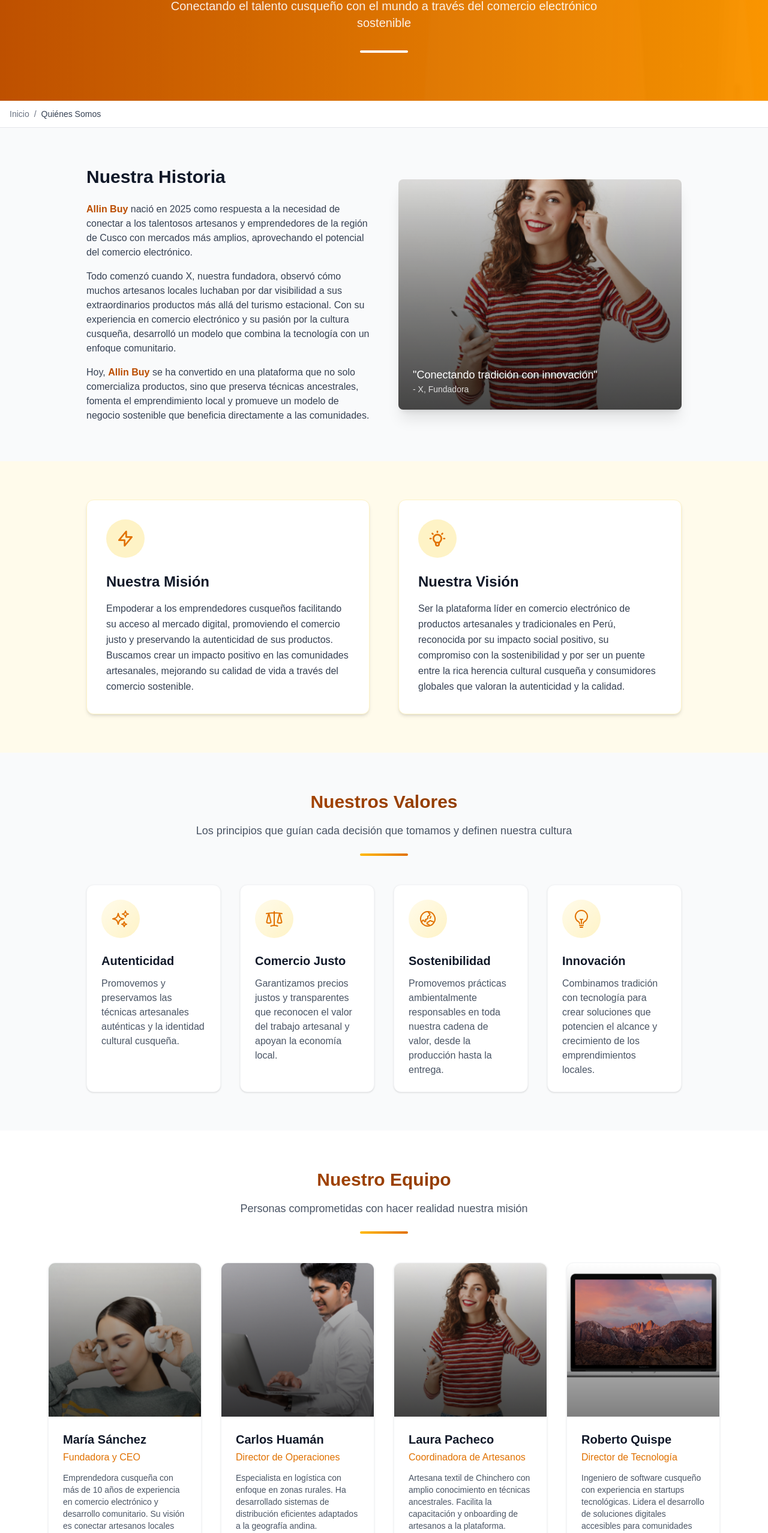
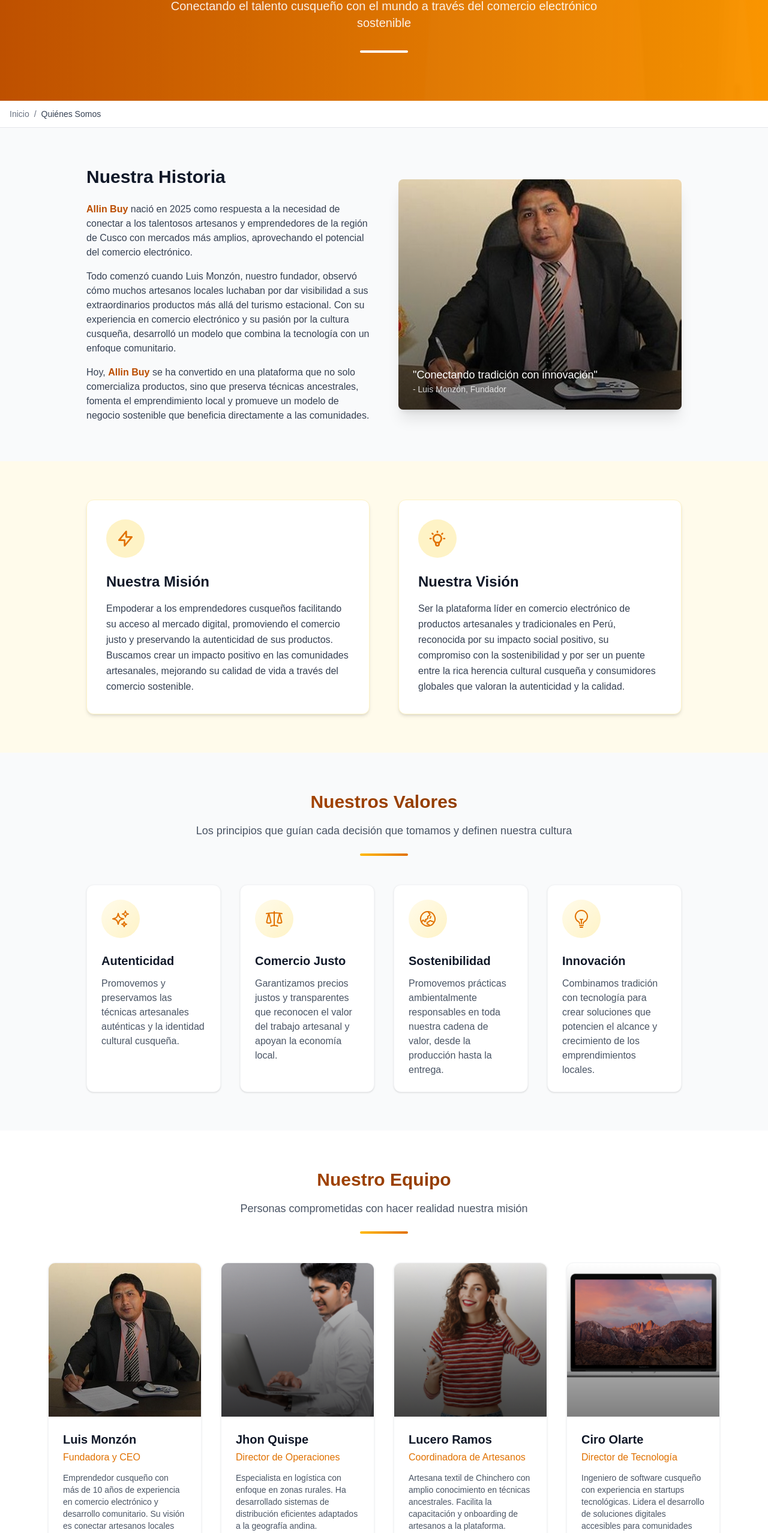
Before and after one commit to ciro8014/frontend-allin-buy, a Next.js app: page /quienes-somos in a window 1280 px wide. Shown: the part 226-2782 px from the top of the page at 60% size. Built offline with nearby package versions, Linux system fonts and the light colour scheme.

Commit message:
adding info

```diff
--- a/src/app/(main)/quienes-somos/page.js
+++ b/src/app/(main)/quienes-somos/page.js
@@ -8,25 +8,25 @@ export default function QuienesSomosPage() {
   // Miembros del equipo
   const teamMembers = [
     {
-      name: "María Sánchez",
+      name: "Luis Monzón",
       role: "Fundadora y CEO",
-      bio: "Emprendedora cusqueña con más de 10 años de experiencia en comercio electrónico y desarrollo comunitario. Su visión es conectar artesanos locales con mercados globales.",
-      image: "/assets/girl_with_headphone_image.png"
+      bio: "Emprendedor cusqueño con más de 10 años de experiencia en comercio electrónico y desarrollo comunitario. Su visión es conectar artesanos locales con mercados globales.",
+      image: "/assets/fundador.jpg"
     },
     {
-      name: "Carlos Huamán",
+      name: "Jhon Quispe",
       role: "Director de Operaciones",
       bio: "Especialista en logística con enfoque en zonas rurales. Ha desarrollado sistemas de distribución eficientes adaptados a la geografía andina.",
       image: "/assets/boy_with_laptop_image.png"
     },
     {
-      name: "Laura Pacheco",
+      name: "Lucero Ramos",
       role: "Coordinadora de Artesanos",
       bio: "Artesana textil de Chinchero con amplio conocimiento en técnicas ancestrales. Facilita la capacitación y onboarding de artesanos a la plataforma.",
       image: "/assets/girl_with_earphone_image.png"
     },
     {
-      name: "Roberto Quispe",
+      name: "Ciro Olarte",
       role: "Director de Tecnología",
       bio: "Ingeniero de software cusqueño con experiencia en startups tecnológicas. Lidera el desarrollo de soluciones digitales accesibles para comunidades rurales.",
       image: "/assets/header_macbook_image.png"
@@ -123,7 +123,7 @@ export default function QuienesSomosPage() {
                   aprovechando el potencial del comercio electrónico.
                 </p>
                 <p>
-                  Todo comenzó cuando X, nuestra fundadora, observó cómo muchos artesanos
+                  Todo comenzó cuando Luis Monzón, nuestro fundador, observó cómo muchos artesanos
                   locales luchaban por dar visibilidad a sus extraordinarios productos más allá
                   del turismo estacional. Con su experiencia en comercio electrónico y su pasión
                   por la cultura cusqueña, desarrolló un modelo que combina la tecnología con un
@@ -138,7 +138,7 @@ export default function QuienesSomosPage() {
             </div>
             <div className="relative h-96 rounded-lg overflow-hidden shadow-xl">
               <Image
-                src="/assets/girl_with_earphone_image.png"
+                src="/assets/fundador.jpg"
                 alt="Historia de Allin Buy"
                 fill
                 className="object-cover"
@@ -146,7 +146,7 @@ export default function QuienesSomosPage() {
               <div className="absolute inset-0 bg-gradient-to-t from-black to-transparent opacity-50"></div>
               <div className="absolute bottom-0 left-0 p-6">
                 <p className="text-white text-lg font-medium">"Conectando tradición con innovación"</p>
-                <p className="text-white/80 text-sm">- X, Fundadora</p>
+                <p className="text-white/80 text-sm">- Luis Monzón, Fundador</p>
               </div>
             </div>
           </div>
```
Also changed, not shown: public/assets/fundador.jpg (added).
